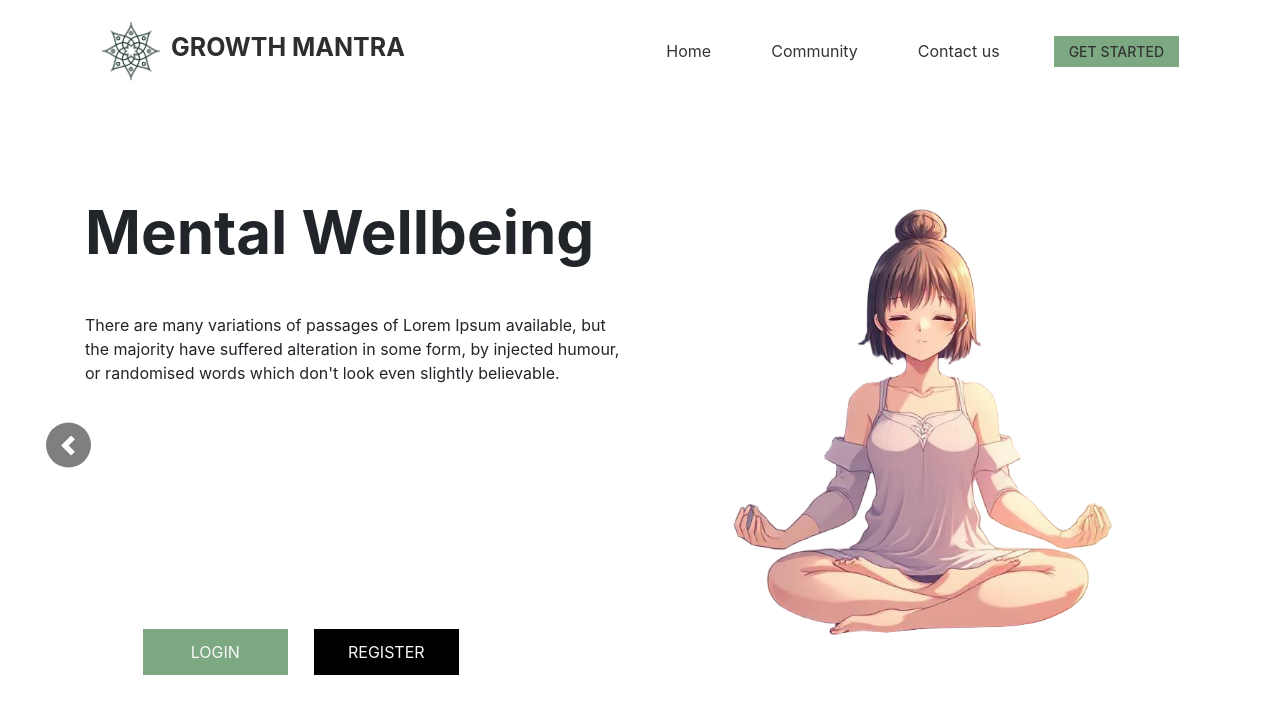
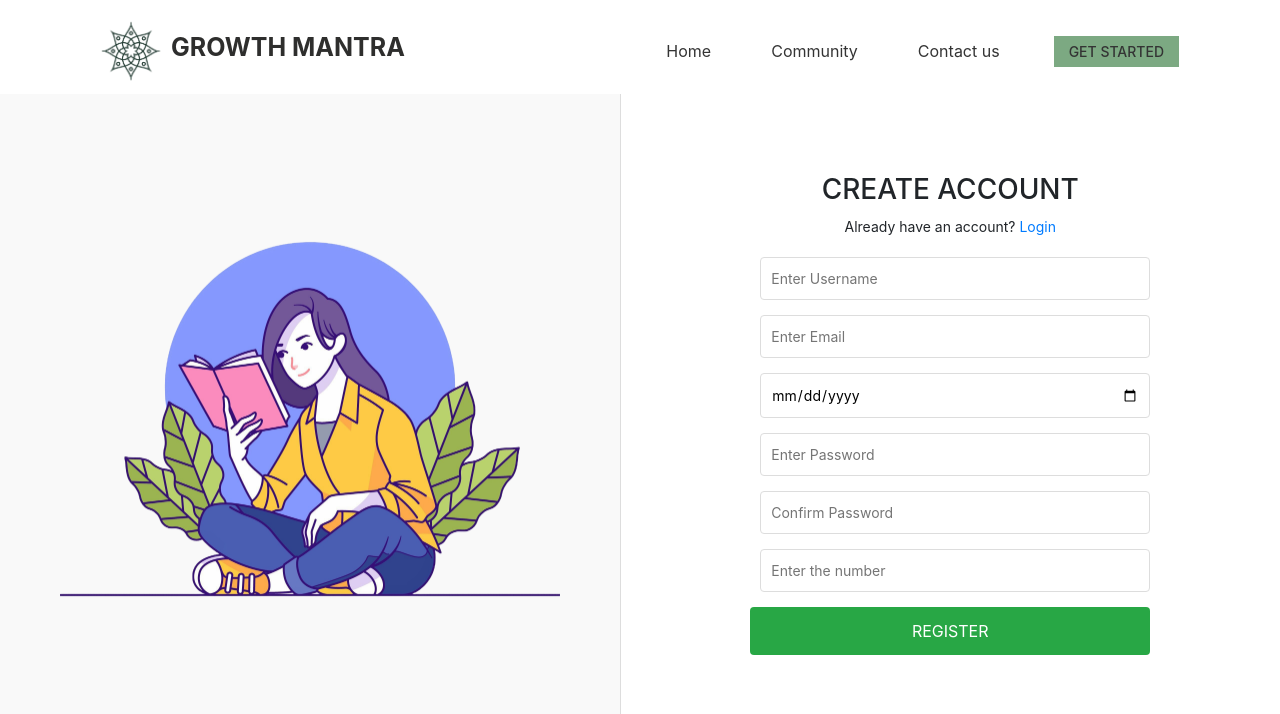
Before and after one commit to omitrends/growth-mantra, a React (Vite) app: page /register in a window 1280 px wide. Shown: the top 714 px of the page. Built offline with nearby package versions, Linux system fonts and the light colour scheme; no server answers.

Commit message:
create-account+ forgetPage

```diff
--- a/src/App.jsx
+++ b/src/App.jsx
@@ -1,12 +1,21 @@
-import Navbar from "./components/Navbar"
-import Slider from "./components/Slider"
-
-function App(){
+import CreateAccount from "./components/CreateAccount";
+import Navbar from "./components/Navbar";
+import Home from "./components/Home";
+import { BrowserRouter as Router, Routes, Route } from "react-router-dom";
+import ForgetPass from "./components/forgetPass";
+function App() {
   return (
-  <div>
-    <Navbar />
-    <Slider/>
-  </div>
+    <div>
+      <Router>
+        <Navbar/>
+        <Routes>
+          <Route>
+            <Route index element={<Home/>} />
+            <Route path="/register" element={<CreateAccount/>}/>
+          </Route>
+        </Routes>
+      </Router>
+    </div>
   );
 }
 
--- /dev/null
+++ b/src/components/CreateAccount.jsx
@@ -0,0 +1,161 @@
+// import React from "react";
+import logo from "../assets/images/rb_26614.png";
+const CreateAccount = () => {
+  return (
+    <div>
+
+         {/* <Navbar/> */}
+    <div style={styles.container}>
+      <div style={styles.leftPane}>
+        <img
+          src={logo}
+          alt="Growth Mantra Logo"
+          style={styles.logo}
+        />
+        {/* <h1 style={styles.title}>GROWTH MANTRA</h1> */}
+      </div>
+      <div style={styles.rightPane}>
+        <h2 style={styles.heading}>CREATE ACCOUNT</h2>
+        <p style={styles.loginText}>
+          Already have an account? <a href="/login" style={styles.loginLink}>Login</a>
+        </p>
+        <form style={styles.form}>
+          <div style={styles.inputContainer}>
+            <i className="fa fa-user" style={styles.icon}></i>
+            <input
+              type="text"
+              placeholder="Enter Username"
+              style={styles.input}
+            />
+          </div>
+          <div style={styles.inputContainer}>
+            <i className="fa fa-envelope" style={styles.icon}></i>
+            <input
+              type="email"
+              placeholder="Enter Email"
+              style={styles.input}
+            />
+          </div>
+          <div style={styles.inputContainer}>
+            <i className="fa fa-calendar" style={styles.icon}></i>
+            <input
+              type="date"
+              placeholder="Enter Date of Birth"
+              style={styles.input}
+            />
+          </div>
+          <div style={styles.inputContainer}>
+            <i className="fa fa-key" style={styles.icon}></i>
+            <input
+              type="password"
+              placeholder="Enter Password"
+              style={styles.input}
+            />
+          </div>
+          <div style={styles.inputContainer}>
+            <i className="fa fa-lock" style={styles.icon}></i>
+            <input
+              type="password"
+              placeholder="Confirm Password"
+              style={styles.input}
+            />
+          </div>
+          <div style={styles.inputContainer}>
+                <i className="fa fa-lock" style={styles.icon}></i>
+                <input type="number"
+                        placeholder="Enter the number"
+                        style={styles.input}
+                />
+          </div>
+          <button type="submit" style={styles.button}>
+            REGISTER
+          </button>
+        </form>
+      </div>
+    </div>
+    </div>
+  );
+};
+
+const styles = {
+  container: {
+    display: "flex",
+    flexDirection: "row",
+    height: "80vh",
+    backgroundColor: "#f9f9f9",
+  },
+  leftPane: {
+    flex: 1,
+    display: "flex",
+    flexDirection: "column",
+    alignItems: "center",
+    justifyContent: "center",
+    // backgroundColor: "#e9f7ef",
+    backgroundColor: "#f9f9f9",
+
+  },
+  logo: {
+    width: "500px",
+    // marginBottom: "20px",
+  },
+  title: {
+    fontSize: "24px",
+    fontWeight: "bold",
+  },
+  rightPane: {
+
+    flex: 1,
+    display: "flex",
+    flexDirection: "column",
+    alignItems: "center",
+    justifyContent: "center",
+    backgroundColor: "#ffffff",
+    padding: "20px",
+    borderLeft: "1px solid #ddd",
+  },
+  heading: {
+    fontSize: "28px",
+    marginBottom: "10px",
+  },
+  loginText: {
+    fontSize: "14px",
+    marginBottom: "20px",
+  },
+  loginLink: {
+    color: "#007bff",
+    textDecoration: "none",
+  },
+  form: {
+    width: "100%",
+    maxWidth: "400px",
+  },
+  inputContainer: {
+    display: "flex",
+    alignItems: "center",
+    marginBottom: "15px",
+  },
+  icon: {
+    marginRight: "10px",
+    fontSize: "18px",
+    color: "#888",
+  },
+  input: {
+    width: "100%",
+    padding: "10px",
+    border: "1px solid #ddd",
+    borderRadius: "4px",
+    fontSize: "14px",
+  },
+  button: {
+    width: "100%",
+    padding: "12px",
+    backgroundColor: "#28a745",
+    color: "#ffffff",
+    border: "none",
+    borderRadius: "4px",
+    fontSize: "16px",
+    cursor: "pointer",
+  },
+};
+
+export default CreateAccount;
--- /dev/null
+++ b/src/components/ForgetPass.jsx
@@ -0,0 +1,50 @@
+import Logo from "../assets/images/logo.png";
+function ForgetPass() {
+  return (
+    // <div className=' vh-100'>
+    //     <div>
+    //         <img src={Logo} alt="" />
+    //     </div>
+    //     <div>
+    //         <h3>Forget Password</h3>
+    //         <h5>Enter your emailId</h5>
+    //         <input type="text" />
+    //     </div>
+    // </div>
+    <div className=" d-flex justify-content-center align-items-center w-auto h-auto  " >
+      <div className="text-center">
+        {/* Logo */}
+        <div className="mb-4">
+          <img
+            src={Logo}
+            alt="Logo"
+            className="img-fluid"
+            style={{ maxWidth: "80px" }}
+          />
+        </div>
+
+        {/* Forget Password Form */}
+        <div className="bg-light p-4 rounded shadow">
+          <h2 className="mb-3">Forgot Password</h2>
+          <p className="mb-3">
+            Please enter your email to reset your password.
+          </p>
+          <form>
+            <div className="mb-3">
+              <input
+                type="email"
+                className="form-control"
+                placeholder="Enter your email"
+                required
+              />
+            </div>
+            <button type="submit" className="btn btn-primary w-100">
+              Submit
+            </button>
+          </form>
+        </div>
+      </div>
+    </div>
+  );
+}
+export default ForgetPass;
--- /dev/null
+++ b/src/components/Home.jsx
@@ -0,0 +1,12 @@
+import Slider from "./Slider";
+function Home() {
+
+    return(
+        <div>
+            {/* <Navbar/> */}
+            <Slider/>
+        </div>
+    );
+
+}
+export default Home;
--- a/src/components/Navbar.jsx
+++ b/src/components/Navbar.jsx
@@ -1,4 +1,4 @@
-import React from 'react';
+
 import "./css/style.css";
 import "./css/bootstrap.css";
 import "./css/responsive.css";
--- a/src/components/Slider.jsx
+++ b/src/components/Slider.jsx
@@ -1,10 +1,10 @@
-import React from 'react';
 import "./css/style.css";
 import "./css/bootstrap.css";
 import "./css/responsive.css";
 import MW from "../assets/images/MW.png";
 import Fit from "../assets/images/Fit.png";
 import Nut from "../assets/images/Nut.png";
+import {useNavigate} from 'react-router-dom';
 
 function Slider() {
   // Slide data
@@ -31,7 +31,11 @@ function Slider() {
       alt: "Fitness Illustration",
     },
   ];
-
+  const navigate =useNavigate();
+  const handleregisterclick=(event)=>{
+    event.preventDefault();
+    navigate('/register');
+  };
   return (
     <section className="slider_section position-relative">
       <div id="carouselExampleControls" className="carousel slide" data-ride="carousel">
@@ -95,7 +99,7 @@ function Slider() {
         <a href="/login" className="text-uppercase custom_orange-btn mr-3">
           Login
         </a>
-        <a href="/register" className="text-uppercase custom_dark-btn">
+        <a href="/register" onClick={handleregisterclick} className="text-uppercase custom_dark-btn">
           Register
         </a>
       </div>
```
Also changed, not shown: src/assets/images/rb_26614.png (added).
